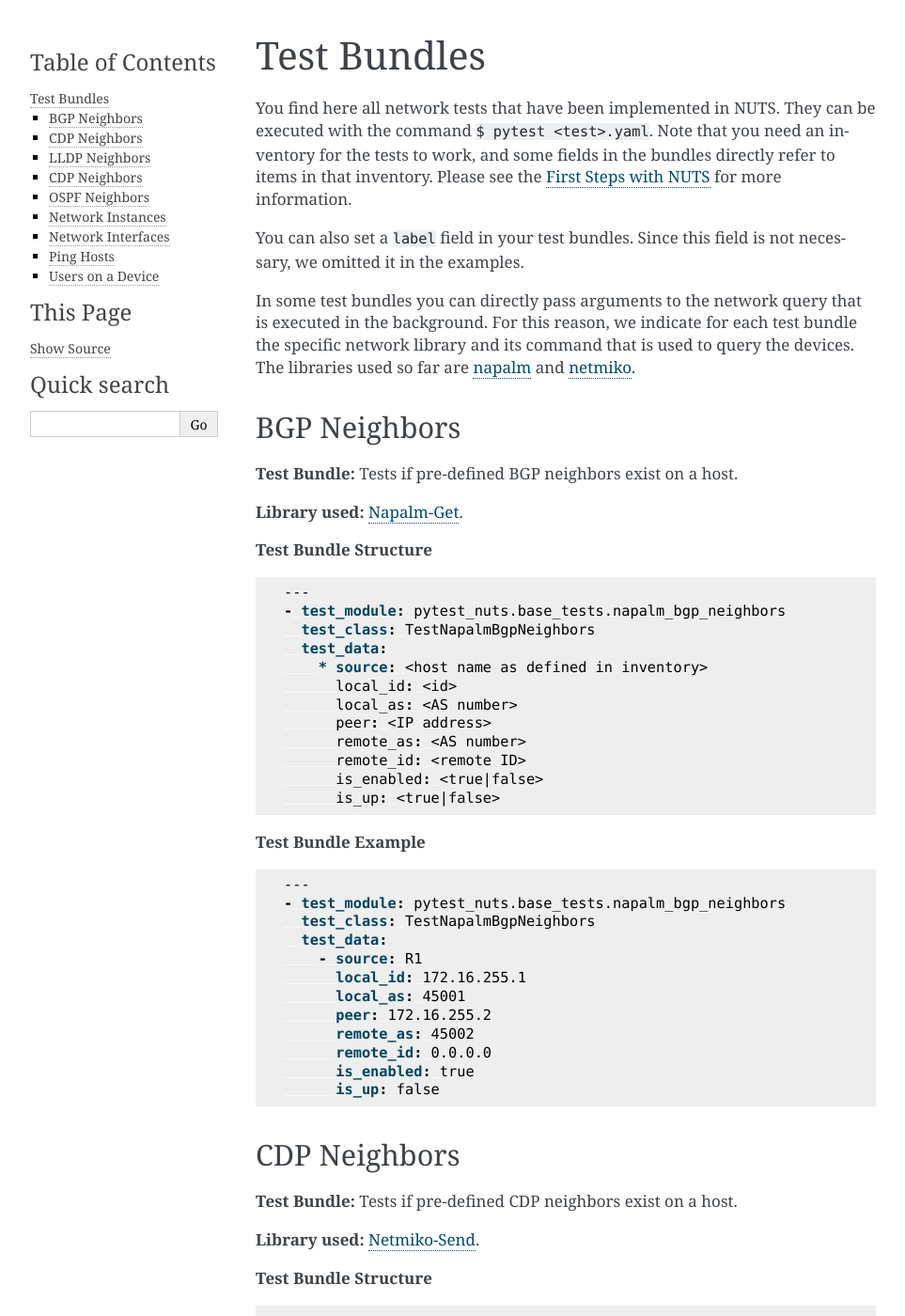
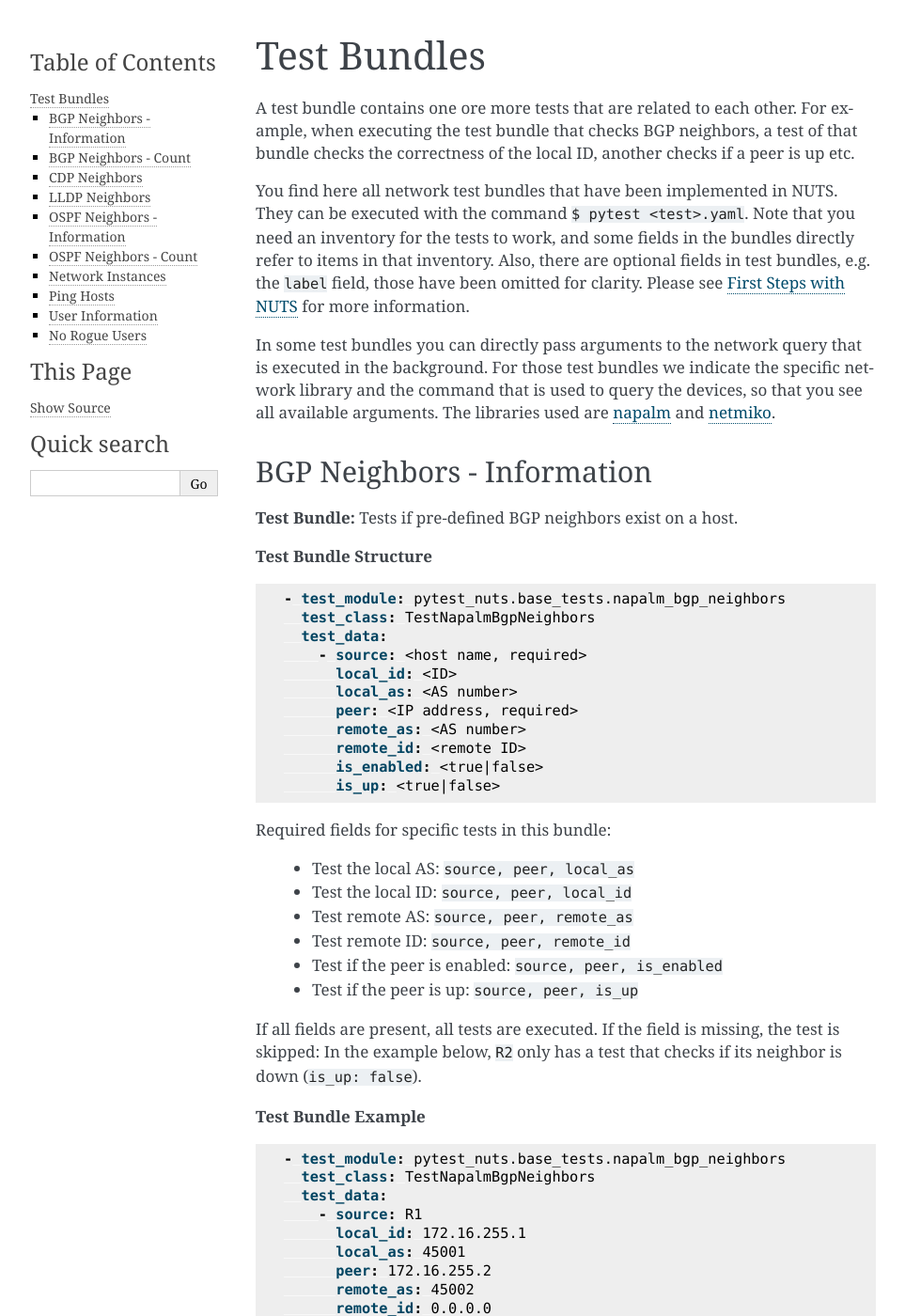
Before and after one commit to network-unit-testing-system/nuts, a Sphinx documentation site: the page built from docs/source/testbundles/alltestbundles.rst, in a window 1280 px wide and 1400 px high. Shown: the whole window at 94% size, without its empty margins (148-1111 px from the left). Built offline with Sphinx 7.4.7, drawn with Linux system fonts in a browser that asks for light colours; some of the changed text lies outside the part shown.

Commit message:
add documentation on test bundles

```diff
--- a/docs/source/testbundles/alltestbundles.rst
+++ b/docs/source/testbundles/alltestbundles.rst
@@ -1,43 +1,48 @@
 Test Bundles
 ============
 
-You find here all network tests that have been implemented in NUTS. They can be executed with the command ``$ pytest <test>.yaml``. Note that you need an inventory for the tests to work, and some fields in the bundles directly refer to items in that inventory. Please see the :doc:`First Steps with NUTS <../tutorial/firststeps>` for more information.
+A test bundle contains one ore more tests that are related to each other. For example, when executing the test bundle that checks BGP neighbors, a test of that bundle checks the correctness of the local ID, another checks if a peer is up etc.
 
-You can also set a ``label`` field in your test bundles. Since this field is not necessary, we omitted it in the examples.
+You find here all network test bundles that have been implemented in NUTS. They can be executed with the command ``$ pytest <test>.yaml``. Note that you need an inventory for the tests to work, and some fields in the bundles directly refer to items in that inventory. Also, there are optional fields in test bundles, e.g. the ``label`` field, those have been omitted for clarity. Please see :doc:`First Steps with NUTS <../tutorial/firststeps>` for more information.
 
-In some test bundles you can directly pass arguments to the network query that is executed in the background. For this reason, we indicate for each test bundle the specific network library and its command that is used to query the devices. The libraries used so far are `napalm <https://napalm.readthedocs.io/en/latest/>`__ and `netmiko <https://ktbyers.github.io/netmiko/>`__.
+In some test bundles you can directly pass arguments to the network query that is executed in the background. For those test bundles we indicate the specific network library and the command that is used to query the devices, so that you see all available arguments. The libraries used are `napalm <https://napalm.readthedocs.io/en/latest/>`__ and `netmiko <https://ktbyers.github.io/netmiko/>`__.
 
-
-BGP Neighbors
--------------
+BGP Neighbors - Information
+---------------------------
 
 **Test Bundle:** Tests if pre-defined BGP neighbors exist on a host.
-
-**Library used:** `Napalm-Get <https://github.com/napalm-automation/napalm/blob/master/napalm/base/base.py>`__.
 
 **Test Bundle Structure**
 
 .. code:: yaml
 
-    ---
     - test_module: pytest_nuts.base_tests.napalm_bgp_neighbors
       test_class: TestNapalmBgpNeighbors
       test_data:
-        * source: <host name as defined in inventory>
-          local_id: <id>
+        - source: <host name, required>
+          local_id: <ID>
           local_as: <AS number>
-          peer: <IP address>
+          peer: <IP address, required>
           remote_as: <AS number>
           remote_id: <remote ID>
           is_enabled: <true|false>
           is_up: <true|false>
 
+Required fields for specific tests in this bundle:
+
+    * Test the local AS: ``source, peer, local_as``
+    * Test the local ID: ``source, peer, local_id``
+    * Test remote AS: ``source, peer, remote_as``
+    * Test remote ID: ``source, peer, remote_id``
+    * Test if the peer is enabled: ``source, peer, is_enabled``
+    * Test if the peer is up: ``source, peer, is_up``
+
+If all fields are present, all tests are executed. If the field is missing, the test is skipped: In the example below, ``R2`` only has a test that checks if its neighbor is down (``is_up: false``).
 
 **Test Bundle Example**
 
 .. code:: yaml
 
-    ---
     - test_module: pytest_nuts.base_tests.napalm_bgp_neighbors
       test_class: TestNapalmBgpNeighbors
       test_data:
@@ -49,34 +54,71 @@
           remote_id: 0.0.0.0
           is_enabled: true
           is_up: false
+        - source: R2
+          peer: 172.16.255.2
+          is_up: false
+
+
+BGP Neighbors - Count
+---------------------
+
+**Test Bundle:** Tests the amount of BGP neighbors a host should have.
+
+**Library used:** `Napalm <https://github.com/napalm-automation/napalm>`__.
+
+**Test Bundle Structure**
+
+.. code:: yaml
+
+    - test_module: pytest_nuts.base_tests.napalm_bgp_neighbors
+      test_class: TestNapalmBgpNeighborsCount
+      test_data:
+        - source: <host name, required>
+          neighbor_count: <number of neighbors, required>
+
+
+**Test Bundle Example**
+
+.. code:: yaml
+
+    - test_module: pytest_nuts.base_tests.napalm_bgp_neighbors
+      test_class: TestNapalmBgpNeighborsCount
+      test_data:
+        - source: R1
+          neighbor_count: 2
+        - source: R2
+          neighbor_count: 1
+
 
 CDP Neighbors
 -------------
 
 **Test Bundle:** Tests if pre-defined CDP neighbors exist on a host.
 
-**Library used:** `Netmiko-Send <https://github.com/ktbyers/netmiko/blob/develop/netmiko/base_connection.py>`__.
-
 **Test Bundle Structure**
 
 .. code:: yaml
 
-    ---
     - test_module: pytest_nuts.base_tests.netmiko_cdp_neighbors
       test_class: TestNetmikoCdpNeighbors
       test_data:
-        - source: <host name as defined in inventory>
-          local_port: <name of the local port>
-          destination_host: <host name as defined in inventory>
-          management_ip: <IP address
-          remote_port: <name of the remote port>
+        - source: <host name, required>
+          local_port: <name of the local interface>
+          destination_host: <host name, required>
+          management_ip: <IP address>
+          remote_port: <name of the remote interface>
 
+Required fields for specific tests in this bundle:
+
+    * Test destination host: ``source, destination_host``
+    * Test local port: `` source, destination_host, local_port``
+    * Test remote port: ``destination_host, remote_port``
+    * Test management IP: ``source, destination_host, management_i``
 
 **Test Bundle Example**
 
 .. code:: yaml
 
-    ---
     - test_module: pytest_nuts.base_tests.netmiko_cdp_neighbors
       test_class: TestNetmikoCdpNeighbors
       test_data:
@@ -90,37 +132,31 @@
 LLDP Neighbors
 --------------
 
-CDP Neighbors
--------------
-
 **Test Bundle:** Tests if pre-defined LLDP neighbors exist on a host.
-
-**Library used:** `Netmiko-Send <https://github.com/ktbyers/netmiko/blob/develop/netmiko/base_connection.py>`__.
 
 **Test Bundle Structure**
 
 .. code:: yaml
 
-    ---
-    - test_module: pytest_nuts.base_tests.netmiko_cdp_neighbors
-      test_class: TestNetmikoCdpNeighbors
+    - test_module: pytest_nuts.base_tests.napalm_lldp_neighbors
+      test_class: TestNapalmLldpNeighbors
       test_data:
-        - source: <host name as defined in inventory>
-          local_port: <name of the local port>
-          destination_host: <host name as defined in inventory>
-          management_ip: <IP address
-          remote_port: <name of the remote port>
+        - source: <host name, required>
+          local_port: <name of the local interface, required>
+          remote_host: <host name>
+          remote_port: <name of the remote interface>
 
+Required fields for specific tests in this bundle:
+
+    * Test remote host: ``local_port, remote_host``
+    * Test remote port: ``local_port, remote_port``
 
 **Test Bundle Example**
 
 .. code:: yaml
 
-    ---
     - test_module: pytest_nuts.base_tests.napalm_lldp_neighbors
       test_class: TestNapalmLldpNeighbors
-      label: test1
-      test_execution:
       test_data:
         - source: R1
           local_port: GigabitEthernet3
@@ -128,28 +164,161 @@
           remote_port: GigabitEthernet2
 
 
-OSPF Neighbors
---------------
+OSPF Neighbors - Information
+----------------------------
+
+**Test Bundle:** Tests if pre-defined OSPF neighbors exist on a host.
+
+**Test Bundle Structure**
+
+.. code:: yaml
+
+    - test_module: pytest_nuts.base_tests.netmiko_ospf_neighbors
+      test_class: TestNetmikoOspfNeighbors
+      test_data:
+        - source: <host name, required>
+          local_port: <name of the local interface, required>
+          neighbor_id: <ID>
+          state: <FULL/BDR|FULL/DR>
+          neighbor_address: <IP address>
+
+Required fields for specific tests in this bundle:
+
+    * Test neighbor ID: ``source, neighbor_id``
+    * Test local port: ``source, local_port, neighbor_id``
+    * Test neighbor address: ``source, neighbor_id, neighbor_address``
+    * Test state: ``source, neighbor_id, state``
 
 
+**Test Bundle Example**
 
+.. code:: yaml
+
+    - test_module: pytest_nuts.base_tests.netmiko_ospf_neighbors
+      test_class: TestNetmikoOspfNeighbors
+      test_data:
+        - source: GigabitEthernet2
+          local_port: 172.16.255.3
+          neighbor_id: 172.16.255.4
+          state: FULL/BDR
+          neighbor_address: 172.16.14.4
+
+
+OSPF Neighbors - Count
+----------------------------
+
+**Test Bundle:** Tests the amount of OSPF neighbors a host should have.
+
+**Test Bundle Structure**
+
+.. code:: yaml
+
+    - test_module: pytest_nuts.base_tests.netmiko_ospf_neighbors
+      test_class: TestNetmikoOspfNeighborsCount
+      test_data:
+        - source: <host name, required>
+          neighbor_count: <number of neighbors, required>
+
+**Test Bundle Example**
+
+.. code:: yaml
+
+    - test_module: pytest_nuts.base_tests.netmiko_ospf_neighbors
+      test_class: TestNetmikoOspfNeighbors
+      test_data:
+        - source: R1
+          neighbor_count: 3
 
 
 Network Instances
 -----------------
 
+**Test Bundle:**
+
+**Test Bundle Structure**
+
+Required fields for specific tests in this bundle:
+
+    * Test : ``something``
 
 
-Network Interfaces
-------------------
-
-
+**Test Bundle Example**
 
 Ping Hosts
 ----------
 
+**Test Bundle:**
+
+**Test Bundle Structure**
+
+Required fields for specific tests in this bundle:
+
+    * Test : ``something``
 
 
+**Test Bundle Example**
 
-Users on a Device
------------------
+
+User Information
+----------------
+
+
+**Test Bundle:** Tests the if pre-defined users exist on a device.
+
+**Test Bundle Structure**
+
+.. code:: yaml
+
+    - test_module: pytest_nuts.base_tests.napalm_get_users
+      test_class: TestNapalmUsers
+      test_data:
+        - host: <host name, required>
+          username: <name>
+          password: <password>
+          level: <1...15>
+
+Required fields for specific tests in this bundle:
+
+    * Test username: ``host, username``
+    * Test password: ``host, username, password``
+    * Test privilege level: ``host, username, level``
+
+**Test Bundle Example**
+
+.. code:: yaml
+
+    - test_module: pytest_nuts.base_tests.napalm_get_users
+      test_class: TestNapalmUsers
+      test_data:
+        - host: R1
+          username: arya
+          password: stark
+          level: 15
+
+No Rogue Users
+--------------
+
+**Test Bundle:** Tests if only pre-defined users exist on a device, i.e. there are no rogue users.
+
+**Test Bundle Structure**
+
+.. code:: yaml
+
+    - test_module: pytest_nuts.base_tests.napalm_get_users
+      test_class: TestNapalmOnlyDefinedUsersExist
+      test_data:
+        - host: <host name, required>
+          usernames: <list of usernames, required>
+            - <username>
+
+**Test Bundle Example**
+
+.. code:: yaml
+
+    - test_module: pytest_nuts.base_tests.napalm_get_users
+      test_class: TestNapalmOnlyDefinedUsersExist
+      test_data:
+        - host: R1
+          usernames:
+            - cisco
+            - arya
```
